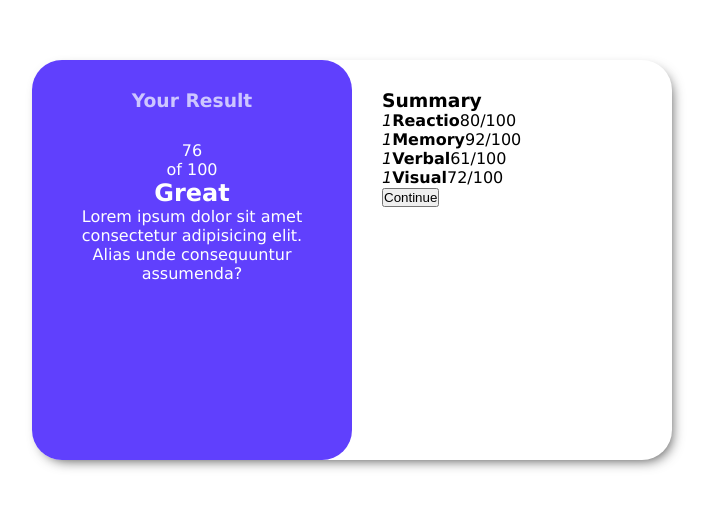
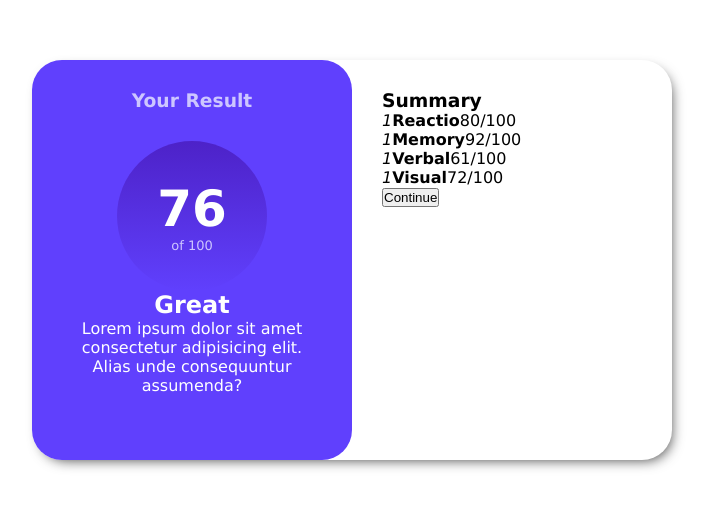
Before and after one commit to luchof5/summary, a plain HTML site: page index.html in a window 1280 px wide. Shown: the part 140-648 px from the top of the page, without its empty margins (288-999 px from the left). Drawn offline with Linux system fonts and the light colour scheme.

Commit message:
css result: circle

```diff
--- a/style.css
+++ b/style.css
@@ -38,3 +38,24 @@ section {
     color: #cdc6ff;
     margin-bottom: 30px;
 }
+
+.result__circle {
+    width: 150px;
+    height: 150px;
+    margin: auto;
+    display: flex;
+    flex-direction: column;
+    justify-content: center;
+    border-radius: 50%;
+    background: linear-gradient(#4d22c8, transparent);
+}
+
+.result__circle--numero {
+    font-size: 50px;
+    font-weight: bolder;
+}
+
+.result__circle p:last-child {
+    color: #cdc6ff;
+    font-size: 13px;
+}
```
